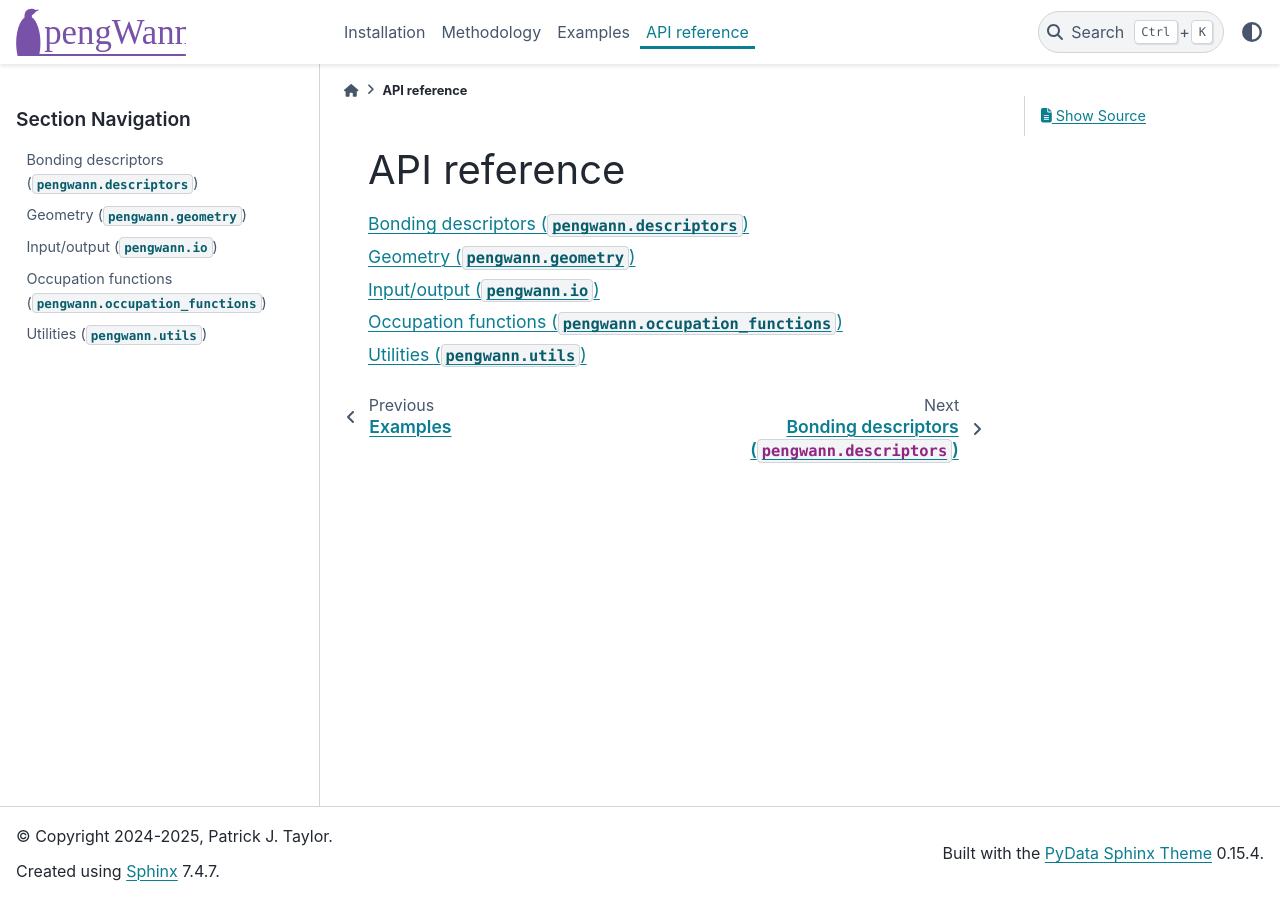
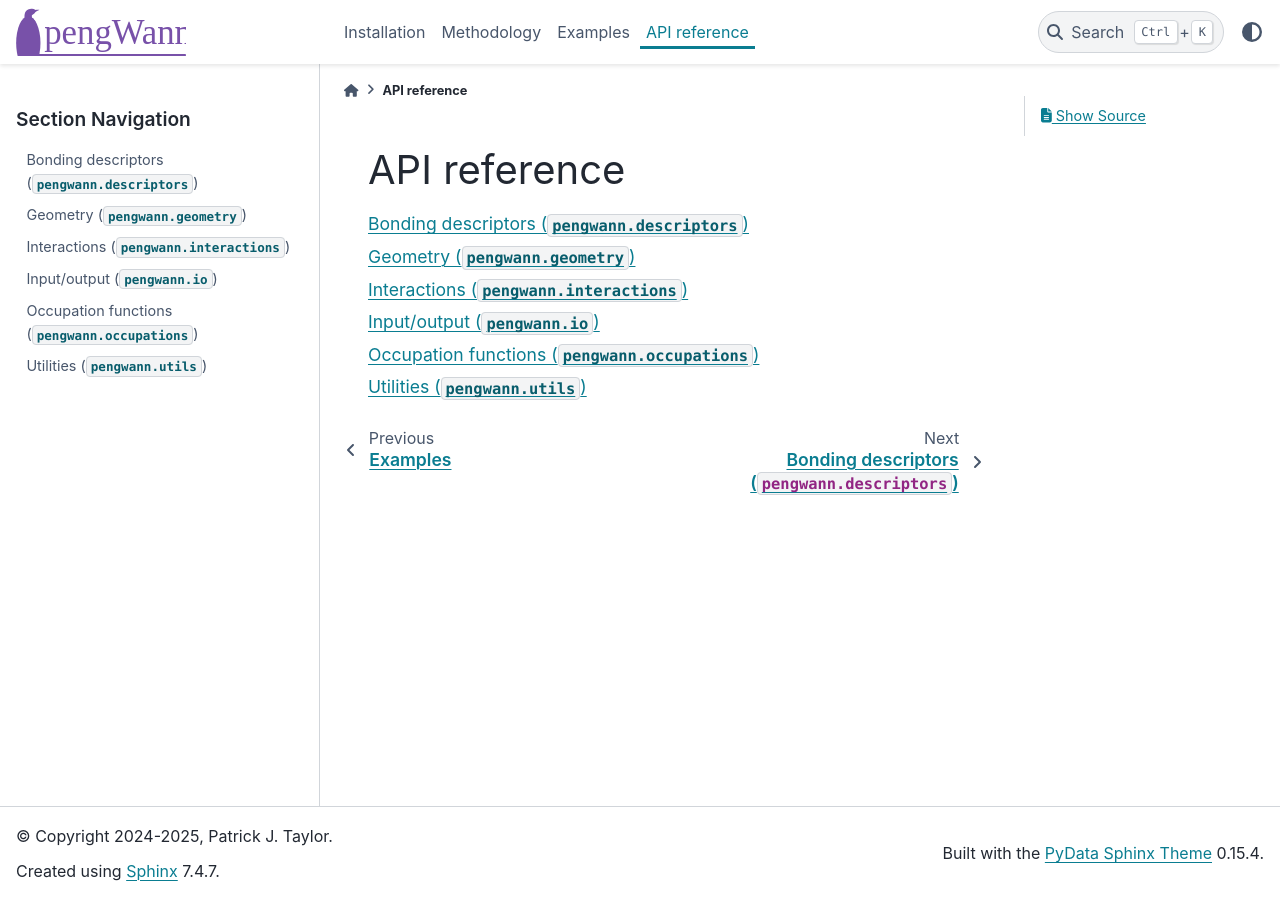
Before and after one commit to PatrickJTaylor/pengWann, a Sphinx documentation site: the page built from docs/api.rst, in a window 1280 px wide. Built offline with Sphinx 7.4.7 and the PyData theme 0.15.4, drawn with Linux system fonts in a browser that asks for light colours.

```diff
--- a/docs/api.rst
+++ b/docs/api.rst
@@ -5,6 +5,7 @@ API reference
 
    descriptors
    geometry
+   interactions
    io
-   occupation_functions
+   occupations
    utils
--- /dev/null
+++ b/docs/interactions.rst
@@ -0,0 +1,12 @@
+Interactions (:code:`pengwann.interactions`)
+============================================
+.. currentmodule:: pengwann.interactions
+
+.. automodule:: pengwann.interactions
+
+.. autosummary::
+   :toctree: generated
+
+   AtomicInteractionContainer
+   AtomicInteraction
+   WannierInteraction
--- a/docs/io.rst
+++ b/docs/io.rst
@@ -11,3 +11,4 @@ Input/output (:code:`pengwann.io`)
    read_eigenvalues
    read_hamiltonian
    read_u
+   read_xyz
--- a/docs/occupation_functions.rst
+++ b/docs/occupations.rst
@@ -1,8 +1,8 @@
-Occupation functions (:code:`pengwann.occupation_functions`)
+Occupation functions (:code:`pengwann.occupations`)
 ============================================================
-.. currentmodule:: pengwann.occupation_functions
+.. currentmodule:: pengwann.occupations
 
-.. automodule:: pengwann.occupation_functions
+.. automodule:: pengwann.occupations
 
 .. autosummary::
    :toctree: generated
--- a/docs/utils.rst
+++ b/docs/utils.rst
@@ -9,5 +9,4 @@ Utilities (:code:`pengwann.utils`)
 
    allocate_shared_memory
    get_atom_indices
-   integrate
-   parse_id
+   integrate_descriptor
```
Also changed, not shown: docs/geometry.rst (+2 -14 lines), 2 other files.
